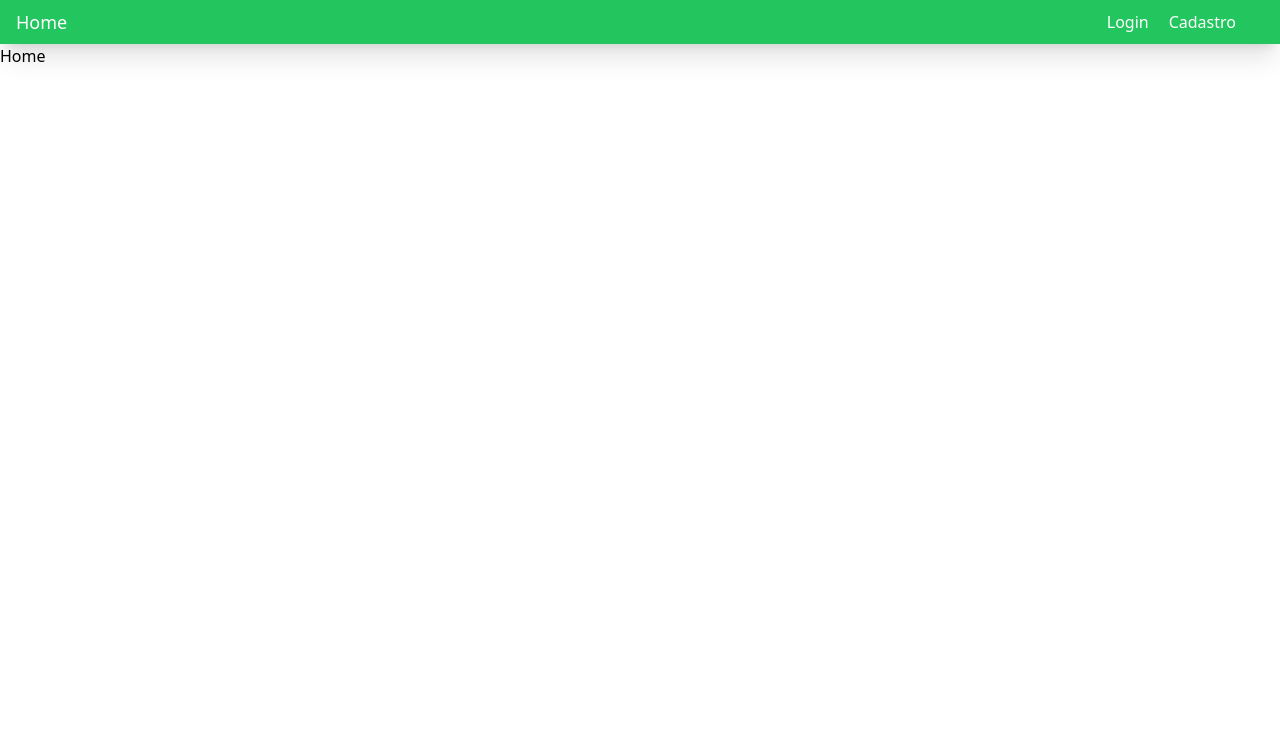
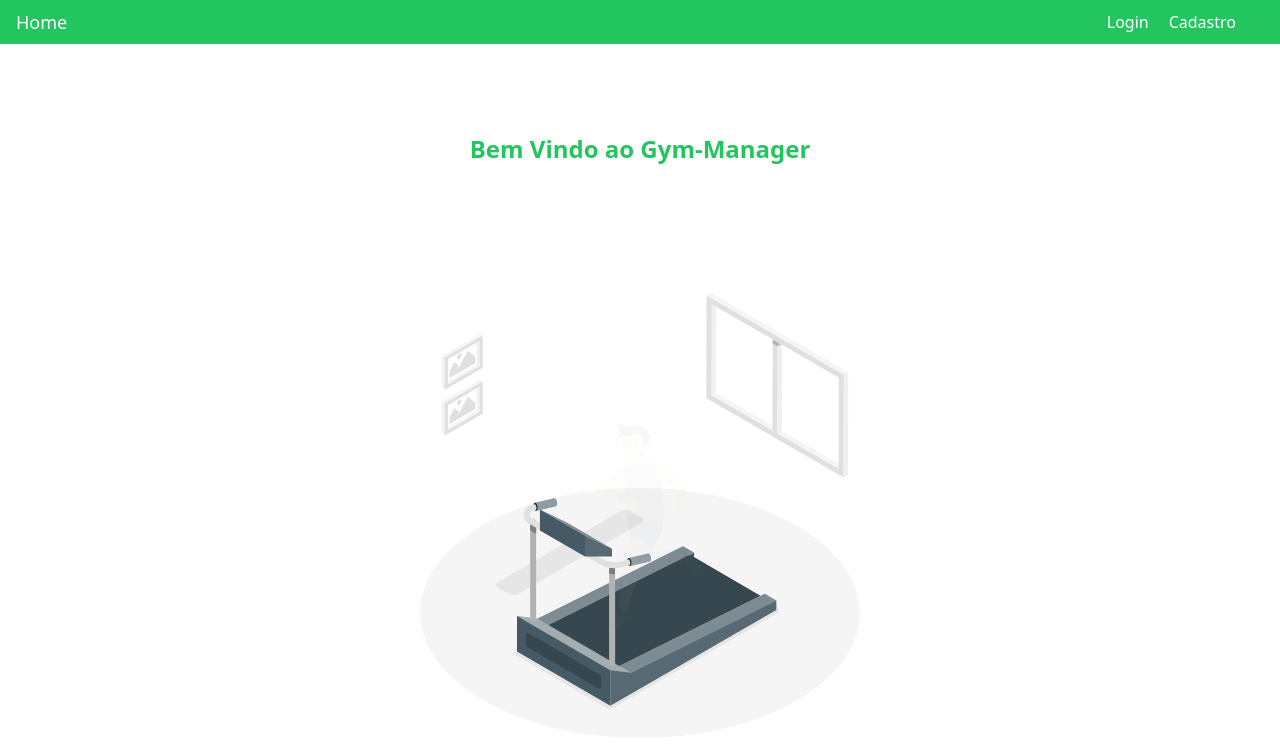
Before and after one commit to luis-henrique-carvalho/gym-manager, a React (Create React App) app in the folder gym-manager/: page / in a window 1280 px wide. Shown: the top 748 px of the page. Built offline with nearby package versions, Linux system fonts and the light colour scheme.

Commit message:
:rocket: Deploy Final

```diff
--- a/gym-manager/public/index.html
+++ b/gym-manager/public/index.html
@@ -24,7 +24,7 @@
       work correctly both with client-side routing and a non-root public URL.
       Learn how to configure a non-root public URL by running `npm run build`.
     -->
-    <title>React App</title>
+    <title>Gym-Menager</title>
   </head>
   <body>
     <noscript>You need to enable JavaScript to run this app.</noscript>
--- a/gym-manager/src/pages/Cadastro.jsx
+++ b/gym-manager/src/pages/Cadastro.jsx
@@ -121,7 +121,7 @@ const Cadastro = () => {
             Cadastro
           </button>
           <p className=" text-center text-green-400 ">ou faça seu login</p>
-          <Link className="btn__sec">Clique aqui</Link>
+          <Link to={'/login'} className="btn__sec">Clique aqui</Link>
         </form>
       </div>
     </div>
--- a/gym-manager/src/pages/Home.jsx
+++ b/gym-manager/src/pages/Home.jsx
@@ -1,9 +1,19 @@
-import React from 'react'
+import React from "react";
+import Treino from '../assets/home.gif'
+
 
 const Home = () => {
   return (
-    <div>Home</div>
-  )
-}
+    <div className="flex flex-col items-center justify-evenly bg-white min-h-screen align-middle ">
 
-export default Home
+        <h2 className="text-2xl text-green-500 font-bold">Bem Vindo ao Gym-Manager</h2>
+        <div>
+          <img src={Treino} alt="" />
+
+        </div>
+
+    </div>
+  );
+};
+
+export default Home;
--- a/gym-manager/src/pages/Login.jsx
+++ b/gym-manager/src/pages/Login.jsx
@@ -10,7 +10,6 @@ import { useAuth } from "../context/useAuth";
 const Login = () => {
   const [email, setEmail] = useState("");
   const [password, setPassword] = useState("");
-
   const navigate = useNavigate();
 
   const auth = useAuth();
```
Also changed, not shown: gym-manager/src/assets/home.gif (added).
